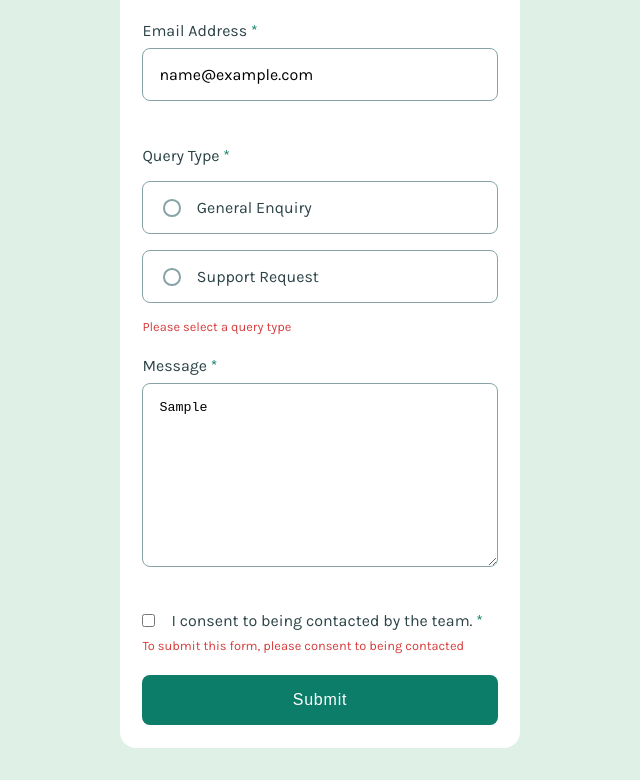
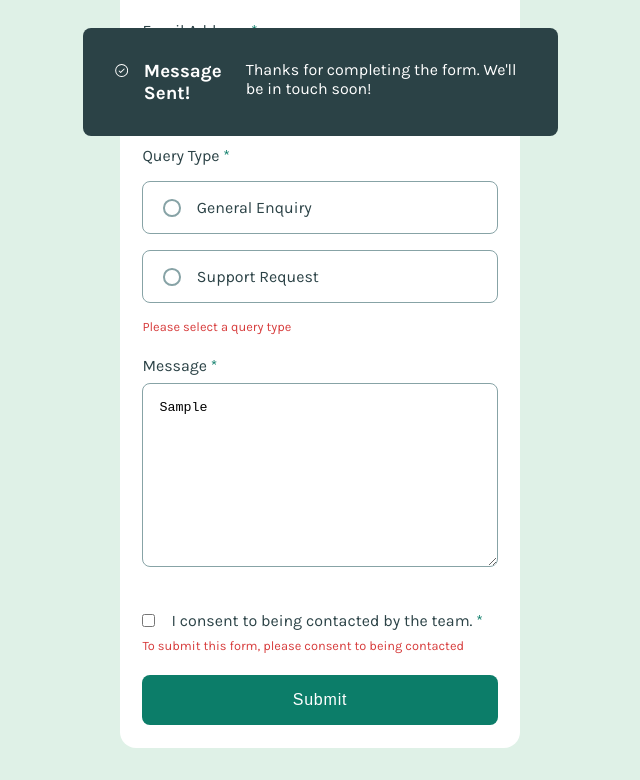
Before and after one commit to antelopest/contact-form, a website built with Vite: page index.html in a window 1280 px wide. Both pictures are taken after typing "Sample", "Sample", "name@example.com", "Sample" into the empty fields and a click on the button "Submit". Shown: the part 348-1128 px from the top of the page, without its empty margins (320-960 px from the left). Built offline with nearby package versions, Linux system fonts and the light colour scheme.

Commit message:
main add modal window

```diff
--- a/index.html
+++ b/index.html
@@ -109,8 +109,9 @@
       </form>
     </main>
 
-    <template id="notification" class="notification">
-      <div class="notification_heading">
+    <div id="successModal" class="modal">
+      <div class="modal__container">
+        <div class="modal_heading">
           <svg
             xmlns="http://www.w3.org/2000/svg"
             width="20"
@@ -121,12 +122,13 @@
               fill="#fff"
               d="M14.28 7.72a.748.748 0 0 1 0 1.06l-5.25 5.25a.748.748 0 0 1-1.06 0l-2.25-2.25a.75.75 0 1 1 1.06-1.06l1.72 1.72 4.72-4.72a.75.75 0 0 1 1.06 0Zm5.47 2.78A9.75 9.75 0 1 1 10 .75a9.76 9.76 0 0 1 9.75 9.75Zm-1.5 0A8.25 8.25 0 1 0 10 18.75a8.26 8.26 0 0 0 8.25-8.25Z" />
           </svg>
-        <h3 class="notification__title">Message Sent!</h3>
+          <h3 class="modal__title">Message Sent!</h3>
         </div>
-      <div class="notification__content">
+        <div class="modal__content">
           Thanks for completing the form. We'll be in touch soon!
         </div>
-    </template>
+      </div>
+    </div>
   </body>
 
   <script src="./src/main.js" defer></script>
--- a/src/main.css
+++ b/src/main.css
@@ -189,3 +189,37 @@ body {
   cursor: pointer;
   letter-spacing: 0.05rem;
 }
+
+.modal {
+  display: none; /* Скрыто по умолчанию */
+  position: fixed;
+  top: 0;
+  left: 0;
+  width: 100%;
+  height: 100%;
+  /*background-color: rgba(0, 0, 0, 0.5); !* Полупрозрачный фон *!*/
+  z-index: 1000;
+  justify-content: center;
+  align-items: flex-start;
+}
+
+.modal__container {
+  padding: 2rem;
+  display: flex;
+  border-radius: 0.5rem;
+  margin: 3rem 0;
+  width: 475px;
+  gap: 1rem;
+  background-color: var(--color-900);
+}
+
+.modal_heading {
+  display: flex;
+  flex-direction: row;
+  gap: 1rem;
+  color: var(--color-white);
+}
+
+.modal__content {
+  color: var(--color-white);
+}
--- a/src/main.js
+++ b/src/main.js
@@ -55,6 +55,8 @@ document.querySelector('.contact__form').addEventListener('submit', (e) => {
     isValid = false;
   }
 
+  document.getElementById('successModal').style.display = 'flex';
+
   if (isValid) {
     let heading = 'Message Sent!';
     let message = "Thanks for completing the form. We'll be in touch soon!";
```
Lines whose indentation alone changed are shown as unchanged.
